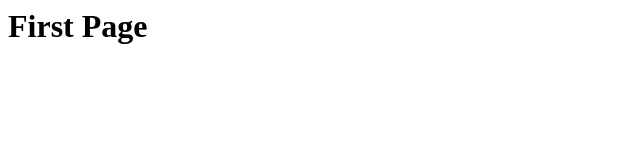
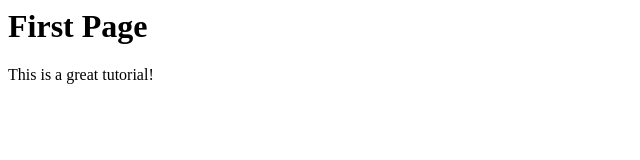
Before and after one commit to pduffee13/git-course, a plain HTML site: page index.html in a window 1280 px wide. Shown: the whole page, without its empty margins (0-640 px from the left). Drawn offline with Linux system fonts and the light colour scheme.

Commit message:
Changed the index file

```diff
--- a/index.html
+++ b/index.html
@@ -2,5 +2,6 @@
   <head></head>
   <body>
     <h1>First Page</h1>
+    <p>This is a great tutorial!</p>
   </body>
 </html>
```
